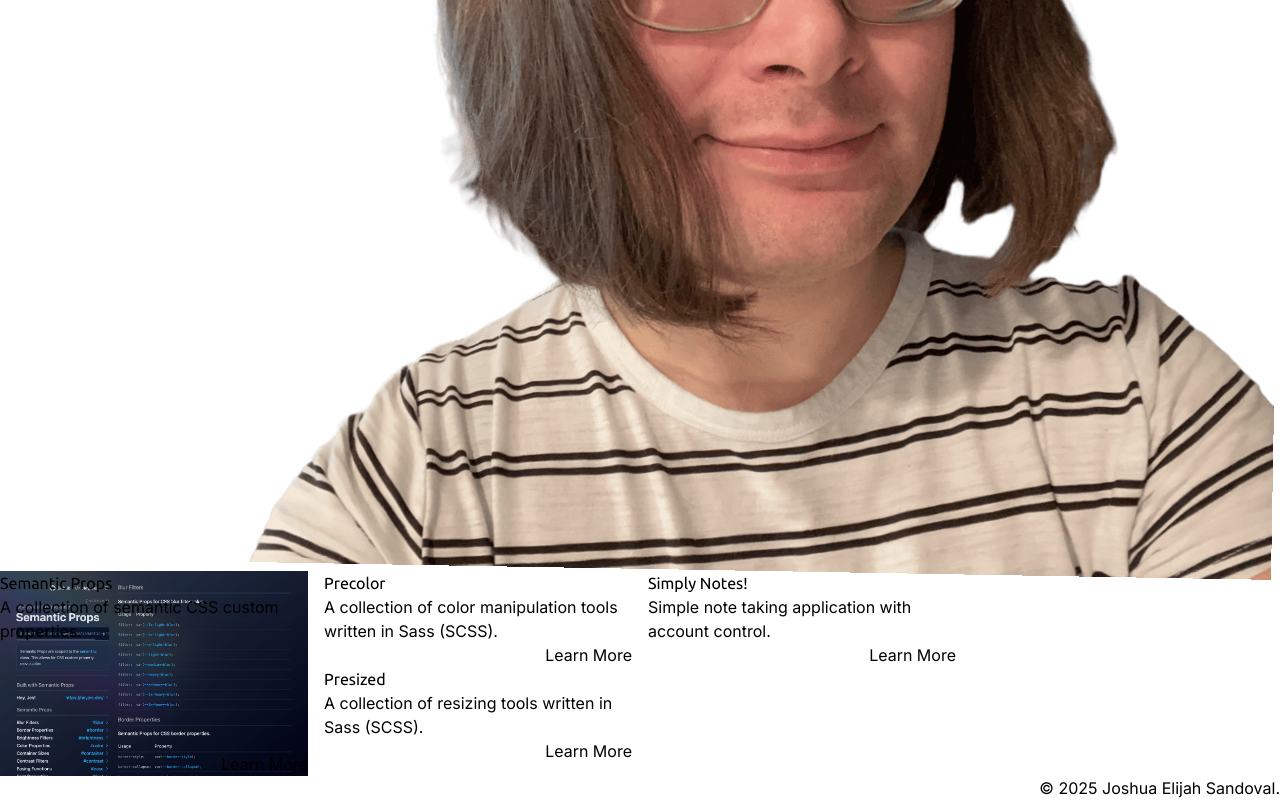
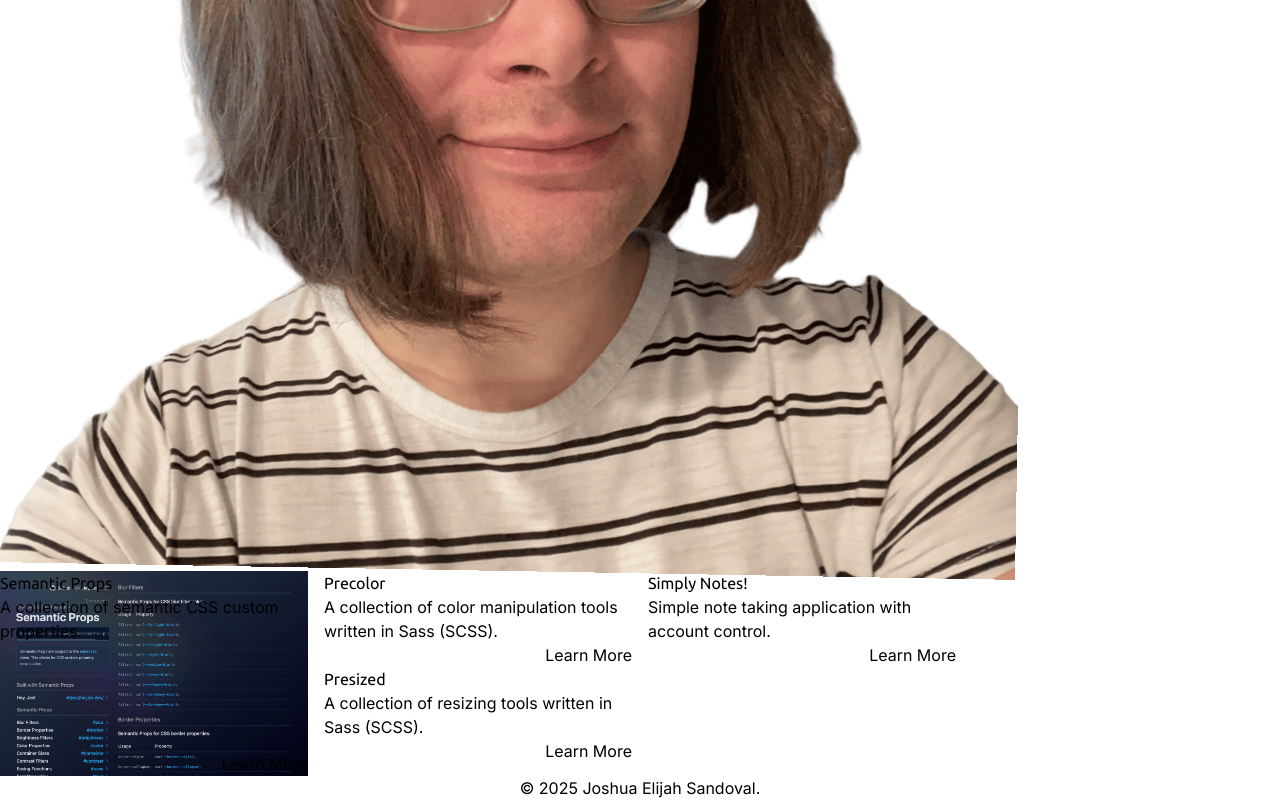
Before and after one commit to JoshuaSand0val/joshuasand0val.github.io, a React (Vite) app: page / in a window 1280 px wide. Shown: the part 477-1277 px from the top of the page. Built offline with nearby package versions, Linux system fonts and the light colour scheme.

Commit message:
Moved Homepage profile to left. Adjusted padding. Fixed Projects React JS key.

```diff
--- a/src/App.module.css
+++ b/src/App.module.css
@@ -26,8 +26,8 @@
 .content {
 	display: block;
 	width: min(100%, var(--3x-large-container));
-	padding-inline-start: max(var(--responsive-size), var(--safe-left) + var(--medium-size));
-	padding-inline-end: max(var(--responsive-size), var(--safe-right) + var(--medium-size));
+	padding-inline-start: max(var(--responsive-size), var(--safe-left) + var(--small-size));
+	padding-inline-end: max(var(--responsive-size), var(--safe-right) + var(--small-size));
 	margin-inline: auto;
 	flex: 1 0 auto;
 }
--- a/src/components/Footer.module.css
+++ b/src/components/Footer.module.css
@@ -2,12 +2,12 @@
 
 .container {
 	display: block;
-	width: 100%;
+	width: min(100%, var(--3x-large-container));
 	font-size: var(--small-font);
 	padding-block-start: var(--small-size);
 	padding-block-end: max(var(--medium-size), var(--safe-bottom));
-	padding-inline-start: max(var(--responsive-size), var(--safe-left) + var(--medium-size));
-	padding-inline-end: max(var(--responsive-size), var(--safe-right) + var(--medium-size));
+	padding-inline-start: max(var(--responsive-size), var(--safe-left) + var(--small-size));
+	padding-inline-end: max(var(--responsive-size), var(--safe-right) + var(--small-size));
 	margin-inline: auto;
 	color: var(--secondary-500-400);
 	text-align: end;
--- a/src/components/Header.module.css
+++ b/src/components/Header.module.css
@@ -24,13 +24,14 @@
 	flex: 1 1 auto;
 	padding-block-start: max(var(--x-small-size), var(--safe-top));
 	padding-block-end: var(--x-small-size);
-	padding-inline-start: max(var(--responsive-size), var(--safe-left) + var(--medium-size));
-	padding-inline-end: max(var(--responsive-size), var(--safe-right) + var(--medium-size));
+	padding-inline-start: max(var(--responsive-size), var(--safe-left) + var(--small-size));
+	padding-inline-end: max(var(--responsive-size), var(--safe-right) + var(--small-size));
 	margin-inline: auto;
 }
 
 .title {
 	display: inline;
+	white-space: nowrap;
 	font-size: var(--x-large-font);
 	font-family: var(--accent-font);
 	margin: 0;
--- a/src/components/Projects.tsx
+++ b/src/components/Projects.tsx
@@ -14,8 +14,8 @@ interface projects {
 export default function Projects() {
 	return (
 		<div className={styles.grid}>
-			{projects.map(({ title, image, description, url }: projects) => (
-				<div className={styles.item}>
+			{projects.map(({ title, image, description, url }: projects, index) => (
+				<div className={styles.item} key={index}>
 					<article className={styles.project}>
 						<header className={styles.header}>
 							<h2 className={styles.title}>{title}</h2>
--- a/src/pages/Homepage.module.css
+++ b/src/pages/Homepage.module.css
@@ -13,11 +13,11 @@
 	border: 1px var(--border-style) var(--primary-200-700);
 	padding: var(--2x-small-size);
 	margin-block-start: var(--3x-small-size);
-	margin-block-end: var(--medium-size);
-	margin-inline-start: clamp(var(--small-size), var(--responsive-size), var(--x-large-size));
+	margin-block-end: clamp(var(--x-small-size), var(--responsive-size), var(--large-size));
+	margin-inline-end: clamp(var(--small-size), var(--responsive-size), var(--x-large-size));
 	object-fit: cover;
 	overflow: hidden;
-	float: right;
+	float: left;
 	transform: rotate(1deg);
 	@media not (prefers-reduced-transparency) {
 		background-color: oklch(from var(--primary-50-800) l c h / var(--x-high-opacity));
```
